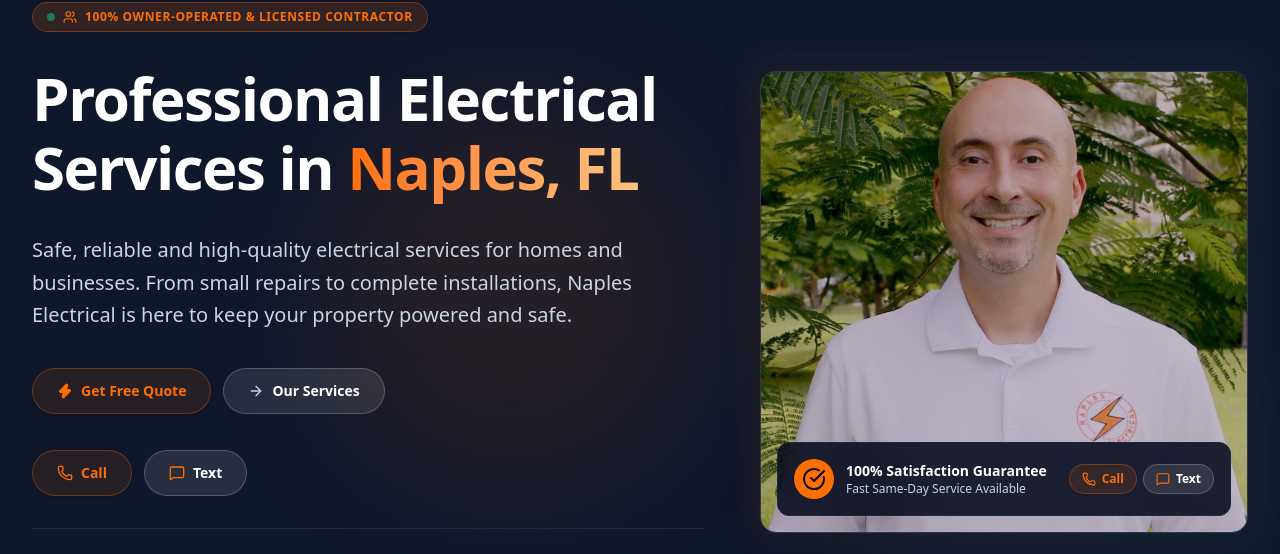
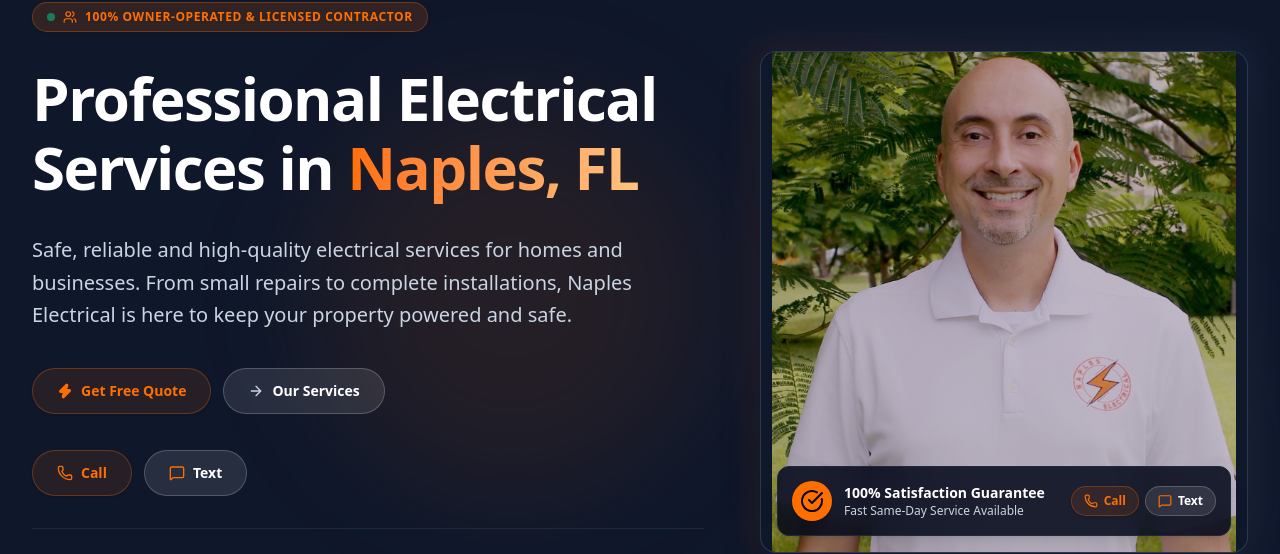
Before and after one commit to nidhins2002/NaplesElectrical, a Next.js app: page / in a window 1280 px wide. Shown: the part 282-836 px from the top of the page. Built offline with nearby package versions, Linux system fonts and the light colour scheme; no server answers.

Commit message:
style: set Hero photo to natural uncropped aspect ratio with overlay badge

```diff
--- a/src/components/Hero.tsx
+++ b/src/components/Hero.tsx
@@ -128,7 +128,7 @@
             <div className="relative mx-auto max-w-sm sm:max-w-md lg:max-w-none">
 
               {/* Outer Glow / Frame */}
-              <div className="absolute -inset-2 bg-gradient-to-r from-amber-400/30 to-slate-700 rounded-3xl blur-lg opacity-30" />
+              <div className="absolute -inset-2 bg-gradient-to-r from-amber-400/30 to-slate-700 rounded-3xl blur-lg opacity-30 pointer-events-none" />
 
               {/* Image Container */}
               <div className="relative rounded-2xl overflow-hidden shadow-2xl border border-slate-700/80 bg-slate-900 group">
@@ -137,12 +137,12 @@
                   alt="Professional Electrician in Naples FL"
                   width={700}
                   height={500}
-                  className="w-full h-[260px] xs:h-[300px] sm:h-[380px] md:h-[420px] lg:h-[460px] object-cover object-top group-hover:scale-105 transition-transform duration-700"
+                  className="w-full h-auto max-h-[500px] object-contain group-hover:scale-105 transition-transform duration-700"
                   priority
                 />
 
-                {/* Overlay Badge */}
-                <div className="absolute bottom-3 sm:bottom-4 left-3 sm:left-4 right-3 sm:right-4 bg-slate-950/85 backdrop-blur-md p-3 sm:p-4 rounded-xl border border-slate-800 flex items-center justify-between gap-2">
+                {/* Overlay Badge ON the image */}
+                <div className="absolute bottom-3 sm:bottom-4 left-3 sm:left-4 right-3 sm:right-4 bg-slate-950/85 backdrop-blur-md p-3 sm:p-3.5 rounded-xl border border-slate-800 flex items-center justify-between gap-2 shadow-lg">
                   <div className="flex items-center gap-2 sm:gap-3 min-w-0">
                     <div className="w-8 h-8 sm:w-10 sm:h-10 rounded-full bg-amber-400 text-slate-950 font-bold flex items-center justify-center shrink-0 shadow-sm">
                       <CheckCircle className="w-4 h-4 sm:w-6 sm:h-6" />
```
